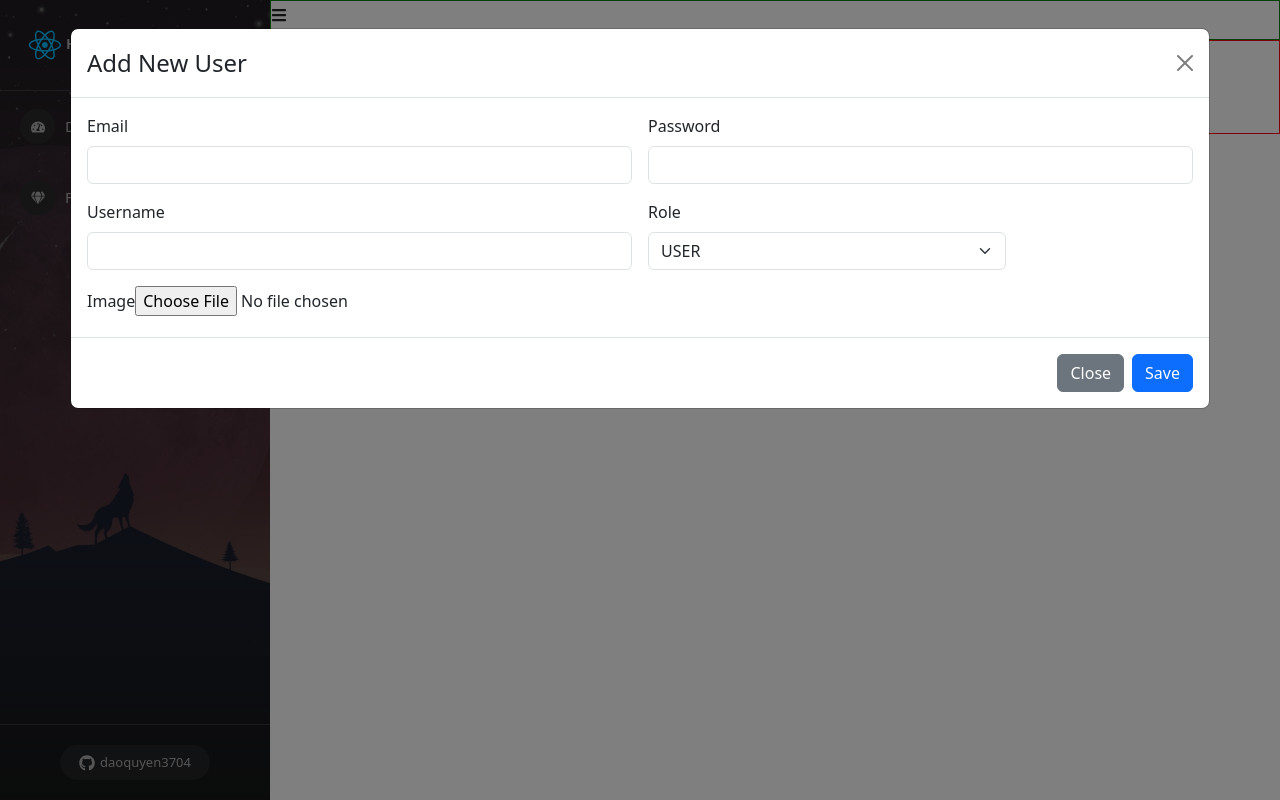
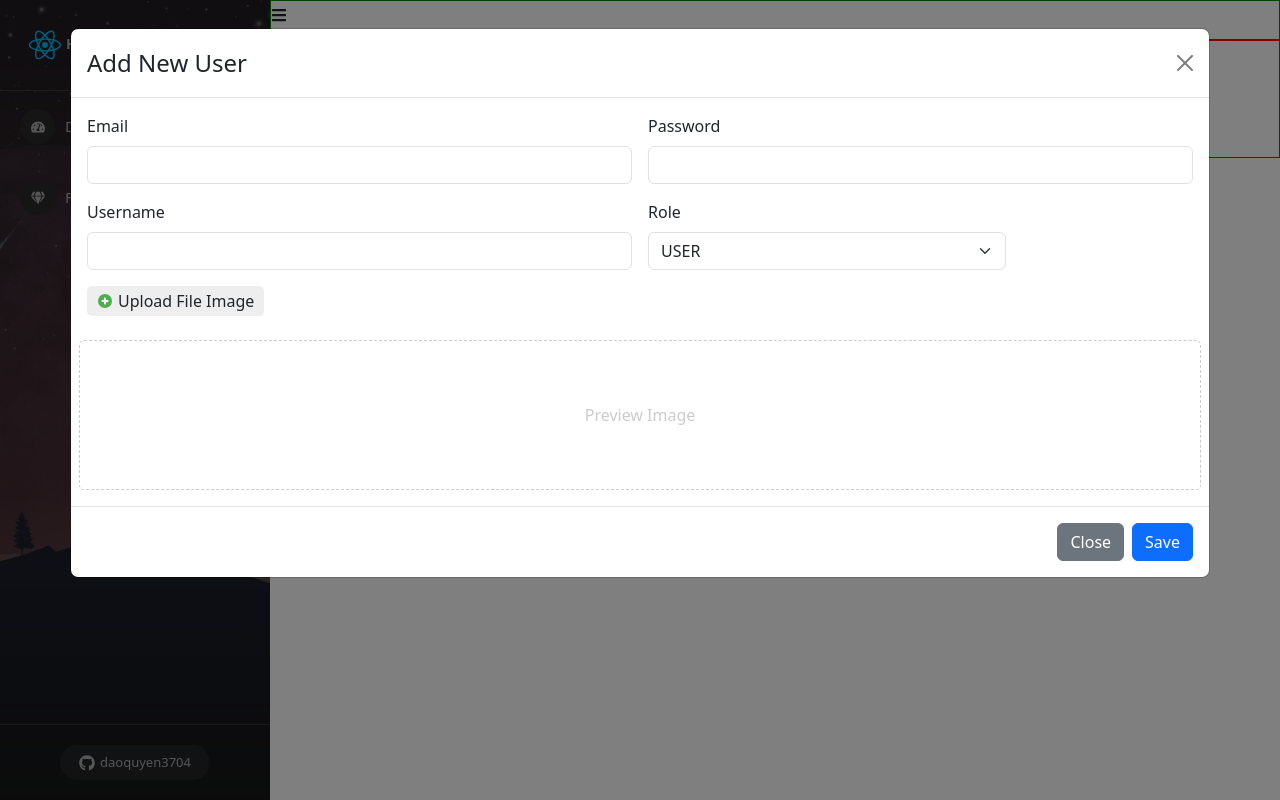
Before and after one commit to daoquyen3704/Quiz_ReactHook, a React (Create React App) app: page /admins/manage-users in a window 1280 px wide. Both pictures are taken after a click on the button "Launch demo modal". Built offline with nearby package versions, Linux system fonts and the light colour scheme.

Commit message:
State Modal Add New User

```diff
--- a/src/components/Admin/Content/ManageUser.js
+++ b/src/components/Admin/Content/ManageUser.js
@@ -1,5 +1,5 @@
 import ModalCreateUser from "./ModalCreateUser";
-
+import './ManageUser.scss';
 
 const ManageUser = (props) => {
     return (
@@ -15,8 +15,8 @@ const ManageUser = (props) => {
                 </div>
                 <div>
                     Table Users
-                    <ModalCreateUser/>
                 </div>
+                <ModalCreateUser/>
             </div>
         </div>
     )
--- /dev/null
+++ b/src/components/Admin/Content/ManageUser.scss
@@ -0,0 +1,36 @@
+.manage-user-container {
+    .users-content {
+
+    }
+}
+
+.modal-add-user {
+    .image-preview {
+        border: 1px dashed #ccc;
+        height: 150px;
+        border-radius: 5px;
+        display: flex;
+        justify-content: center;
+        align-items: center;
+        color: #ccc;
+
+        img {
+            max-width: 100%;
+            max-height: 100%;
+        }
+    }
+    .label-upload {
+        display: flex;
+        align-items: center;
+        gap: 5px;
+        width: fit-content;
+        padding: 3px 10px;
+        border-radius: 5px;
+        background: #eeeeee;
+        border: none;
+
+        &:hover {
+            background: #dcdcdc;
+        }
+    }
+}
--- a/src/components/Admin/Content/ModalCreateUser.js
+++ b/src/components/Admin/Content/ModalCreateUser.js
@@ -1,13 +1,29 @@
 import { useState } from 'react';
 import Button from 'react-bootstrap/Button';
 import Modal from 'react-bootstrap/Modal';
+import { FcPlus } from "react-icons/fc";
+
 
 const ModalCreateUser = () => {
   const [show, setShow] = useState(false);
 
   const handleClose = () => setShow(false);
   const handleShow = () => setShow(true);
+  const [email, setEmail ] = useState("");
+  const [password, setPassword ] = useState("");
+  const [username, setUsername ] = useState("");
+  const [image, setImage ] = useState("");
+  const [role, setRole ] = useState("USER");
 
+  const handleUploadImage = (event) => {
+    if(event.target && event.target.files && event.target.files[0]){
+        setPreviewImage(URL.createObjectURL(event.target.files[0]));
+    }
+    else {
+        // setPreviewImage("")
+    }
+  }
+  const [previewImage, setPreviewImage] = useState("");
 
   return (
     <>
@@ -20,6 +36,7 @@ const ModalCreateUser = () => {
       show={show}
       onHide={handleClose}
       backdrop={'static'}
+      className='modal-add-user'
       >
         <Modal.Header closeButton>
           <Modal.Title>Add New User</Modal.Title>
@@ -28,27 +45,58 @@ const ModalCreateUser = () => {
         <form className="row g-3">
   <div className="col-md-6">
     <label className="form-label">Email</label>
-    <input type="email" className="form-control" />
+    <input
+        type="email"
+        className="form-control"
+        value={email}
+        onChange={(event) => setEmail(event.target.value)}
+        />
   </div>
   <div className="col-md-6">
     <label className="form-label">Password</label>
-    <input type="password" className="form-control"/>
+    <input
+        type="password"
+        className="form-control"
+        value={password}
+        onChange={(event) => setPassword(event.target.value)}
+    />
   </div>
   <div className="col-md-6">
     <label className="form-label">Username</label>
-    <input type="text" className="form-control" id="inputCity"/>
+    <input
+        type="text"
+        className="form-control"
+        value={username}
+        onChange={(event) => setUsername(event.target.value)}
+    />
   </div>
   <div className="col-md-4">
     <label className="form-label">Role</label>
-    <select className="form-select">
-      <option selected value={"USER"}>USER</option>
+    <select className="form-select" onChange={(event) => setRole(event.target.value)}>
+      <option value={"USER"}>USER</option>
       <option value={"ADMIN"}>ADMIN</option>
     </select>
   </div>
+
   <div className='col-md-12'>
-    <label className="form-label">Image</label>
-    <input type='file'/>
-    </div>
+    <label className='form-label label-upload' htmlFor='labelUpload'>
+        <FcPlus/>
+        Upload File Image
+    </label>
+    <input
+        type='file'
+        id='labelUpload'
+        hidden
+        onChange={(event) => handleUploadImage(event)}
+    />
+  </div>
+  <div className='col-md-12 image-preview'>
+    {previewImage ?
+    <img src={previewImage}/>
+    :
+    <span>Preview Image</span>
+    }
+  </div>
 </form>
         </Modal.Body>
         <Modal.Footer>
```
